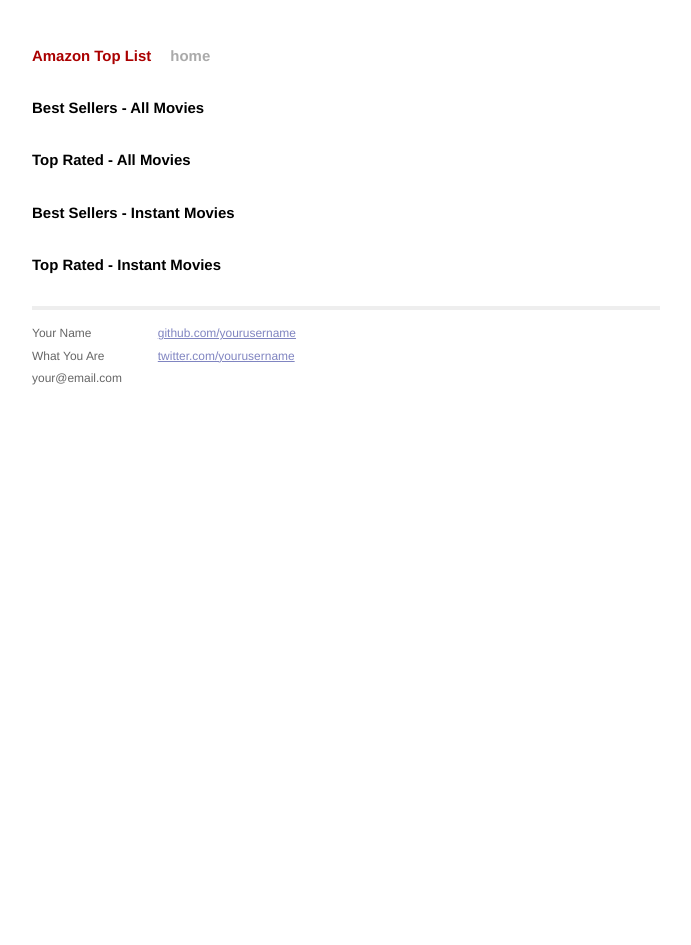
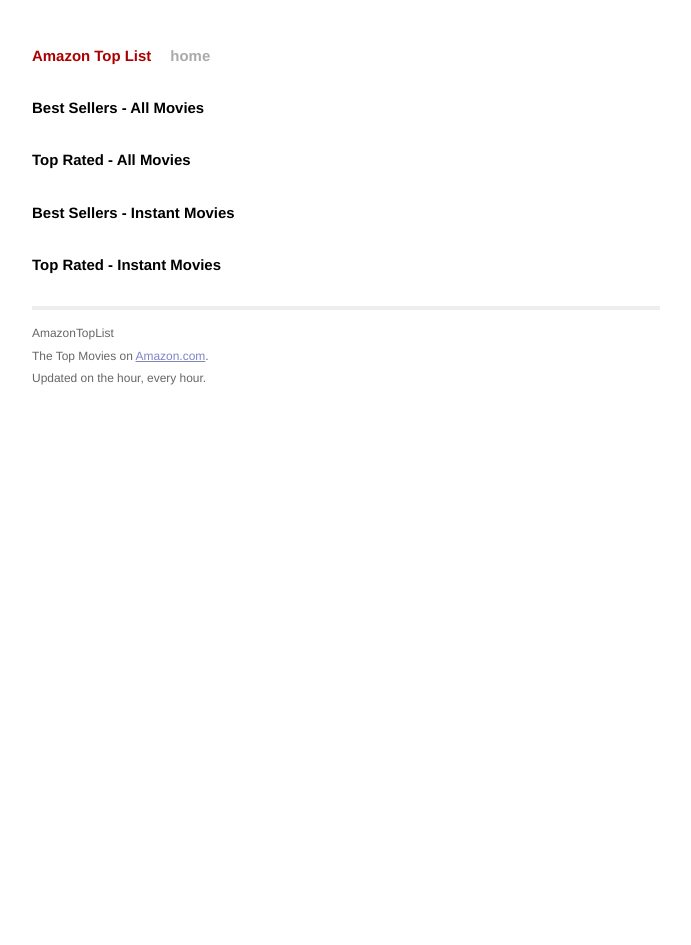
Before and after one commit to geetotes/amazontoplist, a Jekyll site: the page built from old_index.html, in a window 1280 px wide. Shown: the whole page, without its empty margins (294-985 px from the left). Built offline with Jekyll 4.4.1, drawn with Linux system fonts in a browser that asks for light colours; Markdown is read by kramdown in place of the engine named in the settings.

Commit message:
Cool, sass running

```diff
--- /dev/null
+++ b/Gemfile
@@ -0,0 +1,6 @@
+source 'https://rubygems.org'
+
+gem 'jekyll'
+gem 'haml'
+gem 'sass'
+gem 'coffee-script'
--- a/_config.yml
+++ b/_config.yml
@@ -2,3 +2,4 @@ name: Amazon Top List
 markdown: redcarpet
 pygments: true
 timezone: America/New_York
+auto: true
--- a/_layouts/default.html
+++ b/_layouts/default.html
@@ -11,6 +11,9 @@
 
         <!-- Custom CSS -->
         <link rel="stylesheet" href="/css/main.css">
+
+        <!-- More Custom CSS -->
+        <link rel="stylesheet" href="/css/screen.css">
 
     </head>
     <body>
@@ -27,15 +30,9 @@
             <div class="footer">
               <div class="contact">
                 <p>
-                  Your Name<br />
-                  What You Are<br />
-                  your@email.com
-                </p>
-              </div>
-              <div class="contact">
-                <p>
-                  <a href="http://github.com/yourusername/">github.com/yourusername</a><br />
-                  <a href="http://twitter.com/yourusername/">twitter.com/yourusername</a><br />
+                  AmazonTopList<br/>
+                  The Top Movies on <a href="http://www.amazon.com">Amazon.com</a>.<br />
+                  Updated on the hour, every hour.
                 </p>
               </div>
             </div>
--- /dev/null
+++ b/javascripts/t.js
@@ -0,0 +1 @@
+// Generated by CoffeeScript 1.3.3
```
Also changed, not shown: assets/screen.sass (added, +13 -0 lines), assets/stylesheets/screen.sass (added, +11 -0 lines), stylesheets/screen.css (added, +10 -0 lines), stylesheets/stylesheets/screen.css (added, +8 -0 lines), assets/t.coffee (added), 1 other file.
